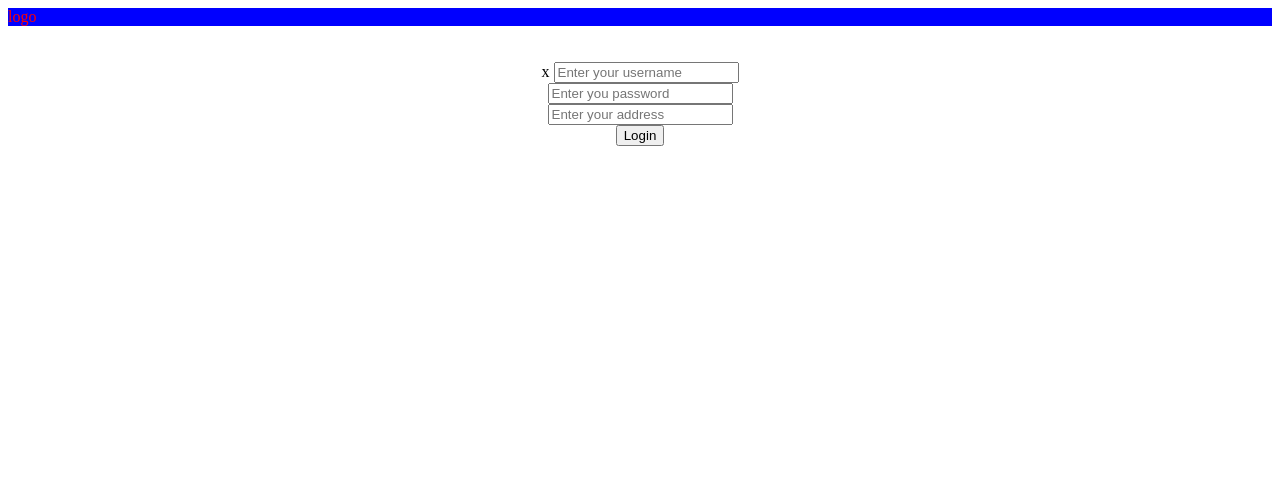
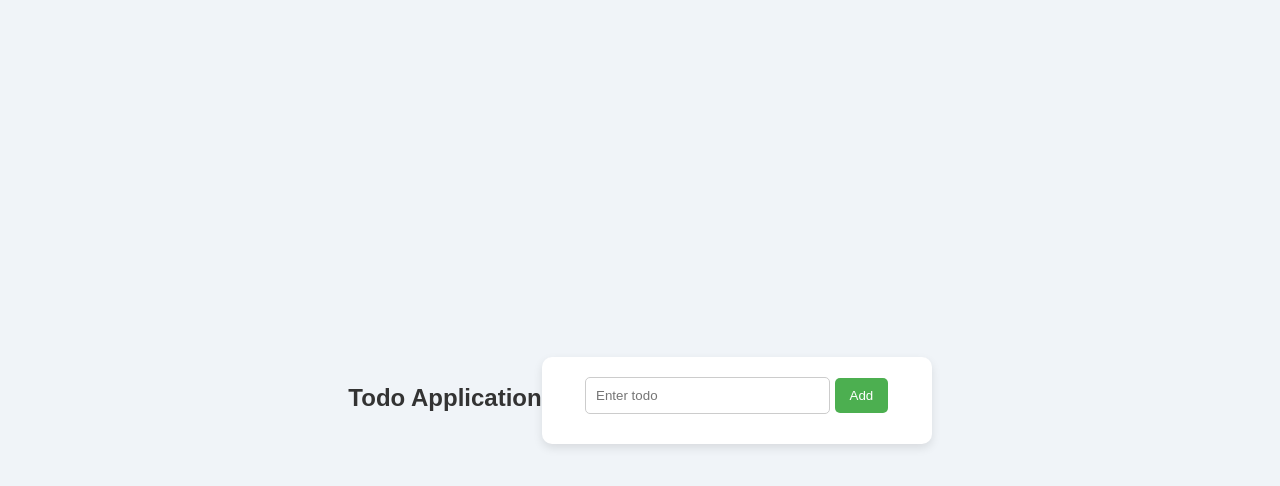
Before and after one commit to vedantacharya/sept-23, a plain HTML site: page index.html in a window 1280 px wide. Drawn offline with Linux system fonts and the light colour scheme.

Commit message:
Add files via upload

```diff
--- a/index.html
+++ b/index.html
@@ -1,28 +1,120 @@
 <html>
     <head>
-		<title>
-			 ecommerse app
-		</title>
-	<head>
+        <title>Todo App</title>
+        <style>
+            /* General Styles */
+            body {
+                font-family: 'Arial', sans-serif;
+                background-color: #f0f4f8;
+                margin: 0;
+                padding: 0;
+                display: flex;
+                justify-content: center;
+                align-items: center;
+                height: 100vh;
+            }
+
+            /* Parent container */
+            #parent {
+                background-color: #fff;
+                border-radius: 10px;
+                padding: 20px;
+                box-shadow: 0 4px 10px rgba(0, 0, 0, 0.1);
+                width: 350px;
+                text-align: center;
+            }
+
+            /* Header Style */
+            h1 {
+                font-size: 24px;
+                color: #333;
+                margin-bottom: 20px;
+            }
+
+            /* Input Style */
+            #todoItem {
+                padding: 10px;
+                width: 70%;
+                border: 1px solid #ccc;
+                border-radius: 5px;
+                margin-bottom: 10px;
+            }
+
+            /* Add Button Style */
+            button {
+                padding: 10px 15px;
+                background-color: #4CAF50;
+                color: white;
+                border: none;
+                border-radius: 5px;
+                cursor: pointer;
+            }
+
+            button:hover {
+                background-color: #45a049;
+            }
+
+            /* Todo Item Styles */
+            #parent div {
+                display: flex;
+                justify-content: space-between;
+                align-items: center;
+                background-color: #f1f1f1;
+                padding: 10px;
+                margin-top: 10px;
+                border-radius: 5px;
+            }
+
+            /* Delete Button Style */
+            #parent div button {
+                background-color: #f44336;
+                border: none;
+                color: white;
+                padding: 5px 10px;
+                border-radius: 5px;
+                cursor: pointer;
+            }
+
+            #parent div button:hover {
+                background-color: #d32f2f;
+            }
+        </style>
+    </head>
+
     <body>
-		<div style="color: red; background: blue;">
-			logo
-		</div>
-		<br> <br>
-		<div>
-			<center>
-x				<input type="text" name="" id="" placeholder="Enter your username"><br>
-				<input type="text" placeholder="Enter you password"> <br>
-                <input type="textarea" name="" id="" placeholder="Enter your address"><br>
-				<button onclick="message()">Login</button>
-			</center>
-
+        <h1>Todo Application</h1>
+        <div id="parent">
+            <input type="text" placeholder="Enter todo" id="todoItem">
+            <button onclick="addTodo()">Add</button>
         </div>
 
     </body>
+
     <script>
-		function message(){
-			alert("You are logged In")
+        function addTodo() {
+            const todoItem = document.getElementById("todoItem").value;
+
+            if (todoItem === "") {
+                alert("Please enter a todo");
+            } else {
+                let newTodo = document.createElement("div");
+                newTodo.innerHTML = todoItem;
+
+                let deleteButton = document.createElement("button");
+                deleteButton.innerHTML = "Delete";
+                newTodo.appendChild(deleteButton);
+
+                document.getElementById("parent").appendChild(newTodo);
+                document.getElementById("todoItem").value = "";
+
+                deleteButton.onclick = function () {
+                    deleteTodo(newTodo);
+                };
+            }
+        }
+
+        function deleteTodo(newTodo) {
+            newTodo.remove();
         }
     </script>
 </html>
```
Lines whose indentation alone changed are shown as unchanged.
